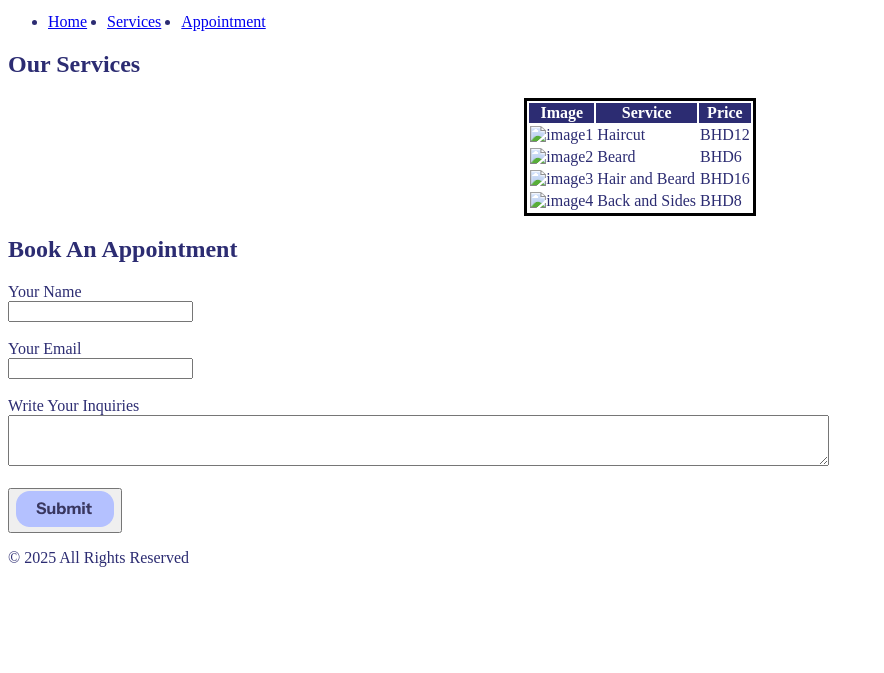
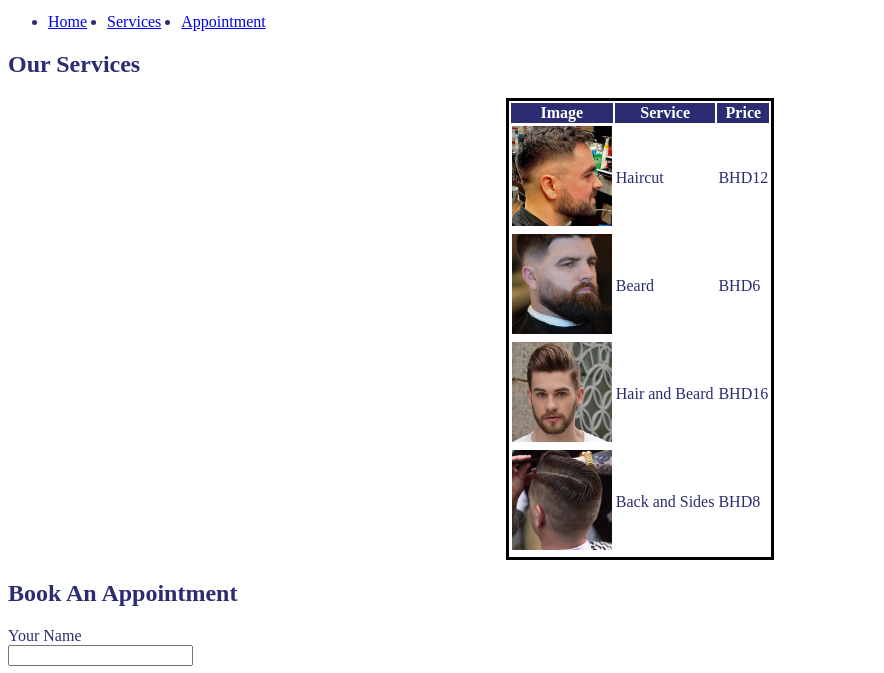
Before and after one commit to danishaeli/the-groom-place, a plain HTML site: page index.html in a window 1280 px wide. Shown: the part 127-800 px from the top of the page, without its empty margins (0-884 px from the left). Drawn offline with Linux system fonts and the light colour scheme.

Commit message:
Update index.html

```diff
--- a/index.html
+++ b/index.html
@@ -42,22 +42,22 @@
           </th>
         </tr>
         <tr>
-          <td><img src="image1" alt="image1"></td>
+          <td><img src="image1.png" alt="image1"></td>
           <td>Haircut</td>
           <td>BHD12</td>
         </tr>
         <tr>
-          <td><img src="image2" alt="image2"></td>
+          <td><img src="image2.png" alt="image2"></td>
           <td>Beard</td>
           <td>BHD6</td>
         </tr>
         <tr>
-          <td><img src="image3" alt="image3"></td>
+          <td><img src="image3.png" alt="image3"></td>
           <td>Hair and Beard</td>
           <td>BHD16</td>
         </tr>
         <tr>
-          <td><img src="image4" alt="image4"></td>
+          <td><img src="image4.png" alt="image4"></td>
           <td>Back and Sides</td>
           <td>BHD8</td>
         </tr>
```
